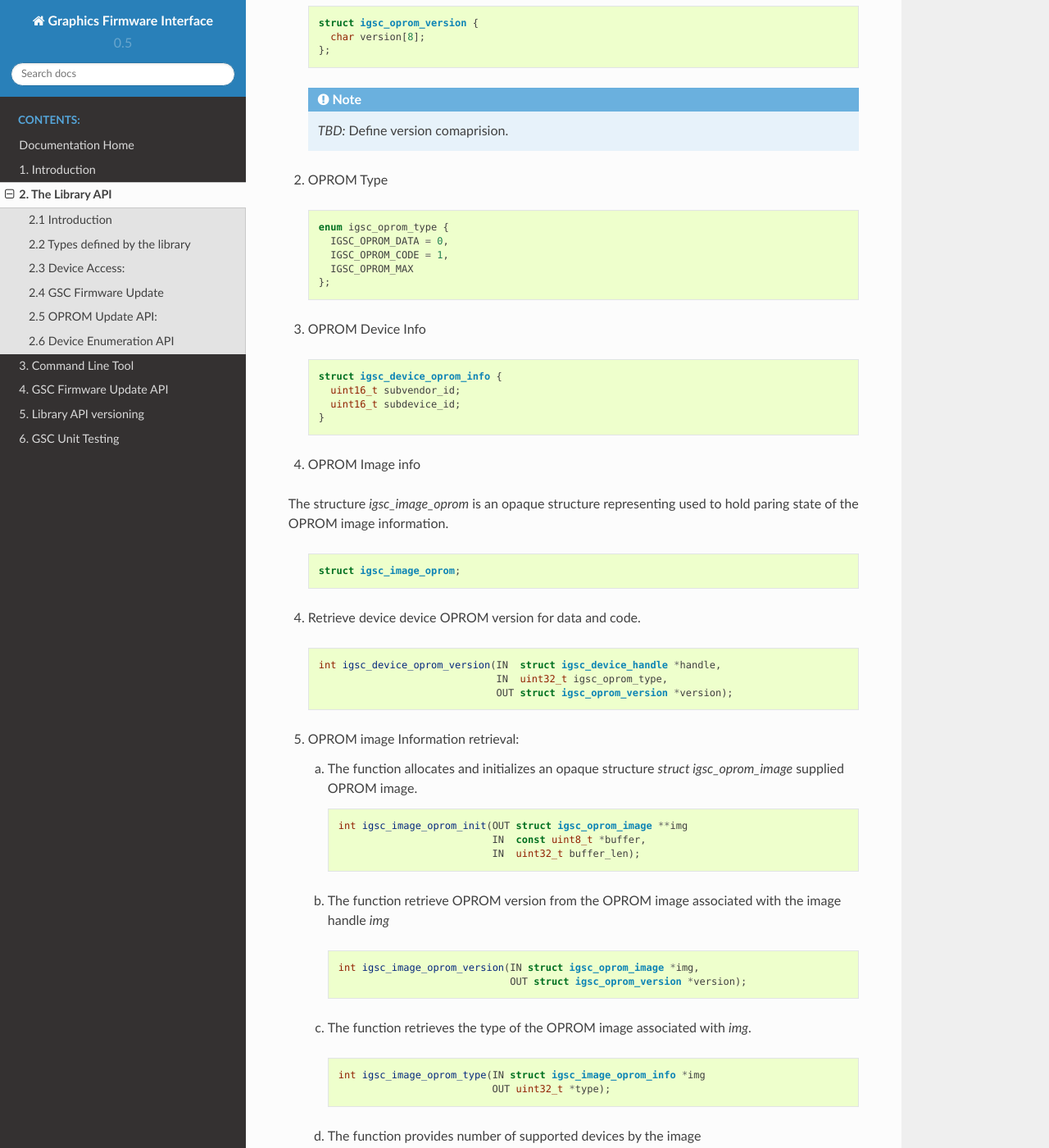
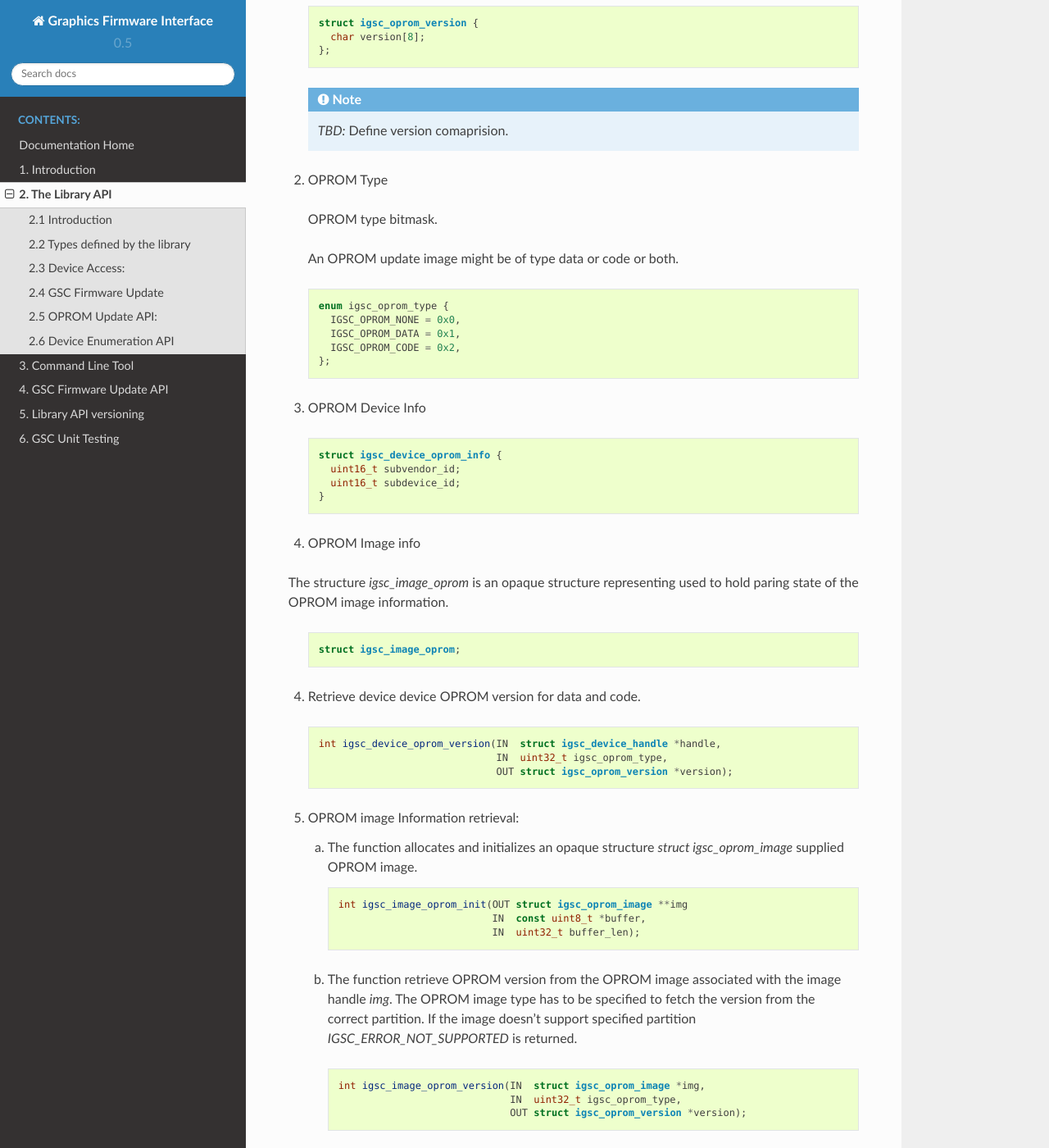
Before and after one commit to intel/igsc, a Sphinx documentation site: the page built from doc/igsc_api.rst, in a window 1280 px wide and 1400 px high, scrolled down 3850 px. Shown: the whole window at 82% size. Built offline with Sphinx 7.4.7 and the Read the Docs theme 2.0.0, drawn with Linux system fonts in a browser that asks for light colours; formulas are drawn with MathJax 3; some of the changed text lies outside the part shown.

Commit message:
igsc: doc: update OPROM image type documentation
OPROM image type is a bit mask to support both type of images.
igsc_image_oprom_version now requires to supply oprom image
type.

Signed-off-by: Tomas Winkler <tomas.winkler@intel.com>

```diff
--- a/doc/igsc_api.rst
+++ b/doc/igsc_api.rst
@@ -223,12 +223,16 @@ The structure represents the device firmware version.
 
 2. OPROM Type
 
+  OPROM type bitmask.
+
+  An OPROM update image might be of type data or code or both.
+
   .. code-block:: c
 
     enum igsc_oprom_type {
-      IGSC_OPROM_DATA = 0,
-      IGSC_OPROM_CODE = 1,
-      IGSC_OPROM_MAX
+      IGSC_OPROM_NONE = 0x0,
+      IGSC_OPROM_DATA = 0x1,
+      IGSC_OPROM_CODE = 0x2,
     };
 
 
@@ -273,14 +277,19 @@ information.
                                 IN  uint32_t buffer_len);
 
   b. The function retrieve OPROM version from the OPROM image
-     associated with the image handle `img`
+     associated with the image handle `img`. The OPROM image type
+     has to be specified to fetch the version from the correct
+     partition. If the image doesn't support specified partition
+     `IGSC_ERROR_NOT_SUPPORTED` is returned.
 
     .. code-block:: c
 
-      int igsc_image_oprom_version(IN struct igsc_oprom_image *img,
+      int igsc_image_oprom_version(IN  struct igsc_oprom_image *img,
+                                   IN  uint32_t igsc_oprom_type,
                                    OUT struct igsc_oprom_version *version);
 
   c. The function retrieves the type of the OPROM image associated with `img`.
+     The function will place a bitmask into type of all supported OPROM images.
 
     .. code-block:: c
 
```
